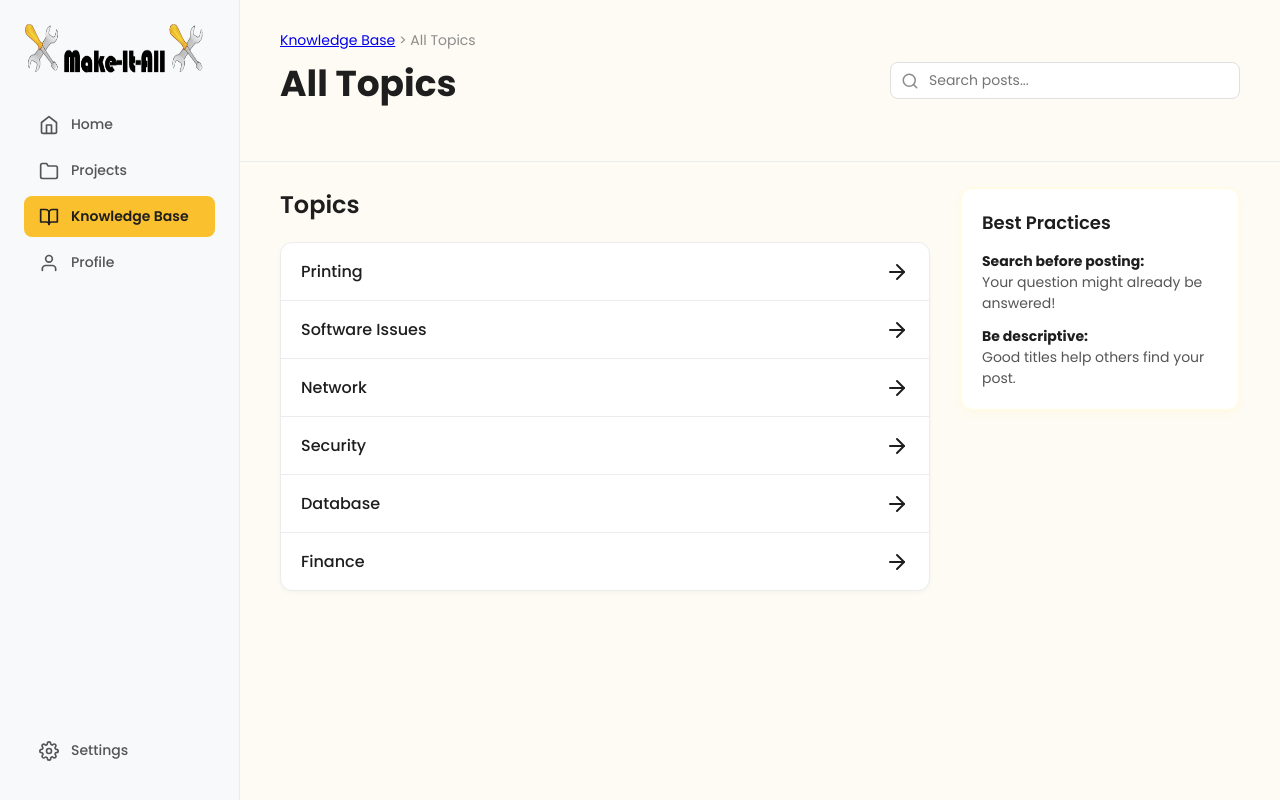
After one commit to I-amour/Team-Proj, a PHP site: page /user/all-topics.html in a window 1280 px wide. The commit adds this page. Run offline with PHP 8.4, Linux system fonts and the light colour scheme.

Commit message:
Saras Changes

```diff
--- /dev/null
+++ b/user/all-topics.html
@@ -0,0 +1,69 @@
+<!DOCTYPE html>
+<html lang="en">
+<head>
+  <meta charset="UTF-8" />
+  <meta name="viewport" content="width=device-width, initial-scale=1.0"/>
+  <title>Make-It-All - All Topics</title>
+  <link rel="stylesheet" href="dashboard.css">
+  <link rel="stylesheet" href="knowledge-base.css">
+  <link rel="preconnect" href="https://fonts.googleapis.com">
+  <link rel="preconnect" href="https://fonts.gstatic.com" crossorigin>
+  <link href="https://fonts.googleapis.com/css2?family=Poppins:wght@400;500;600;700&display=swap" rel="stylesheet">
+  <script src="https://unpkg.com/feather-icons"></script>
+</head>
+<body id="kb-topics-all">
+  <div class="dashboard-container">
+    <nav class="sidebar">
+      <div class="nav-top">
+        <div class="logo-container">
+          <img src="logo.png" alt="Make-It-All Logo" class="logo-icon">
+        </div>
+        <ul class="nav-main">
+          <li><a href="projects.html"><i data-feather="home"></i>Home</a></li>
+          <li><a href="projects.html"><i data-feather="folder"></i>Projects</a></li>
+          <li class="active-parent"><a href="knowledge-base.html"><i data-feather="book-open"></i>Knowledge Base</a></li>
+          <li><a href="#"><i data-feather="user"></i>Profile</a></li>
+        </ul>
+      </div>
+      <div class="nav-footer">
+        <ul>
+          <li><a href="settings.html"><i data-feather="settings"></i>Settings</a></li>
+        </ul>
+      </div>
+    </nav>
+
+    <main class="main-content">
+      <header class="kb-header">
+        <div id="kb-title-container">
+          <!-- JS fills: breadcrumbs + <h1>All Topics</h1> -->
+        </div>
+        <div class="search-bar">
+          <i data-feather="search"></i>
+          <input type="text" placeholder="Search posts...">
+        </div>
+      </header>
+
+      <div class="kb-layout-wrapper">
+        <div class="kb-main-content">
+          <section class="kb-posts">
+            <h2>Topics</h2>
+            <div id="all-topics-list"></div>
+          </section>
+        </div>
+
+        <aside class="kb-sidebar">
+          <div class="kb-sidebar-widget">
+            <h3>Best Practices</h3>
+            <ul class="best-practices-list">
+              <li><strong>Search before posting:</strong> Your question might already be answered!</li>
+              <li><strong>Be descriptive:</strong> Good titles help others find your post.</li>
+            </ul>
+          </div>
+        </aside>
+      </div>
+    </main>
+  </div>
+
+  <script src="app.js"></script>
+</body>
+</html>
--- a/user/app.js
+++ b/user/app.js
@@ -242,13 +242,28 @@ function savePosts() {
     localStorage.setItem('simPosts', JSON.stringify(simPosts));
 }
 
+/* ===========================
+   TOPICS STORE (persist custom topics)
+   =========================== */
+const MAIN_TOPICS = ["Printing", "Software Issues", "Network", "Security", "Database", "Finance"];
+let customTopics = JSON.parse(localStorage.getItem('customTopics')) || [];
 
-// --- 3. PAGE-SPECIFIC LOGIC ---
+function getAllTopics() {
+    return [...MAIN_TOPICS, ...customTopics];
+}
+function saveCustomTopics() {
+    localStorage.setItem('customTopics', JSON.stringify(customTopics));
+}
+
+
+/* ===========================
+   PAGE-SPECIFIC LOGIC
+   =========================== */
 
 /**
  * Renders a list of posts into the container.
  * @param {Array} posts - An array of post objects to render.
- * @param {string} currentUserEmail - The current user's email.
+ * @param {string} currentUserEmail - The email of the current user.
  */
 function renderPostList(posts, currentUserEmail) {
     const postListContainer = document.getElementById('post-list-container');
@@ -266,7 +281,6 @@ function renderPostList(posts, currentUserEmail) {
 
 /**
  * Switches the main KB page to show a specific topic.
- * This is the new function that handles your request.
  * @param {string} topicName - The name of the topic, e.g., "Software Issues".
  * @param {object} currentUser - The current user object.
  */
@@ -289,17 +303,14 @@ function showTopicView(topicName, currentUser) {
         <h1>${topicName}</h1>
     `;
 
-    // 5. Show the "Create Post" button and set its link
-    const createBtnContainer = document.getElementById('kb-actions-container');
-    const createBtn = document.getElementById('create-post-btn-topic');
-    createBtnContainer.style.display = 'block';
-
-    // Pass the topic to the create page via query param
+    // Pass the topic to the create page via query param (FIXED: reference the element directly)
     const createHref = `knowledge-base-create.html?user=${currentUser.email}&topic=${encodeURIComponent(topicName)}`;
-    createBtn.href = createHref;
+    const createBtnEl = document.getElementById('create-post-btn-topic');
+    if (createBtnEl) createBtnEl.href = createHref;
 
     // Also update the "Start new discussion" link in the sidebar
-    document.getElementById('start-discussion-link').href = createHref;
+    const startDiscussionLink = document.getElementById('start-discussion-link');
+    if (startDiscussionLink) startDiscussionLink.href = createHref;
 
     // 6. Update the "Posts" list title and hide tabs
     document.getElementById('posts-list-title').textContent = 'All Posts';
@@ -311,23 +322,106 @@ function showTopicView(topicName, currentUser) {
 }
 
 /**
+ * Renders the topic cards into the grid for the main page ONLY (main topics + Add New Topic).
+ * @param {boolean} showAll If true, render all topics (unused for main page now). If false, render main topics only.
+ * @param {object} currentUser Current user (for click-through)
+ */
+function renderTopicGrid(showAll, currentUser) {
+    const grid = document.getElementById('topic-grid');
+    if (!grid) return;
+
+    // For main page we always show only MAIN_TOPICS
+    const topics = MAIN_TOPICS;
+
+    // Build cards
+    const topicCardsHtml = topics.map(t => `
+        <a href="#" class="topic-card" data-topic="${t}">
+            <i data-feather="${iconForTopic(t)}"></i>
+            <span>${t}</span>
+        </a>
+    `).join('');
+
+    // “Add New Topic” card
+    const addCardHtml = `
+        <a href="#" class="topic-card add-topic-card" id="add-topic-card">
+            <i data-feather="plus"></i>
+            <span>Add New Topic</span>
+        </a>
+    `;
+
+    grid.innerHTML = topicCardsHtml + addCardHtml;
+
+    // Hook up topic clicks
+    grid.querySelectorAll('.topic-card:not(.add-topic-card)').forEach(card => {
+        card.addEventListener('click', (e) => {
+            e.preventDefault();
+            const topicName = card.dataset.topic;
+            showTopicView(topicName, currentUser);
+        });
+    });
+
+    // Hook up Add New Topic
+    const addCard = document.getElementById('add-topic-card');
+    if (addCard) {
+        addCard.addEventListener('click', (e) => {
+            e.preventDefault();
+            const name = prompt('Enter a new topic name:');
+            if (!name) return;
+            const trimmed = name.trim();
+            if (!trimmed) return;
+
+            // prevent duplicates (case-insensitive)
+            if (getAllTopics().some(t => t.toLowerCase() === trimmed.toLowerCase())) {
+                alert('That topic already exists.');
+                return;
+            }
+            customTopics.push(trimmed);
+            saveCustomTopics();
+
+            // Re-render main grid to refresh icons
+            renderTopicGrid(false, currentUser);
+        });
+    }
+
+    feather.replace();
+}
+
+/** Pick an icon per topic (fallback: tag) */
+function iconForTopic(topic) {
+    const map = {
+        "Printing": "printer",
+        "Software Issues": "alert-triangle",
+        "Network": "wifi",
+        "Security": "shield",
+        "Database": "database",
+        "Finance": "shopping-cart"
+    };
+    return map[topic] || "tag";
+}
+
+/**
  * Runs on the Knowledge Base Index page (knowledge-base.html)
  */
  function loadKbIndex(currentUser) {
-    // 1. Render the initial "Popular" posts
-    // For demo, we just show all posts sorted by upvotes
+     // Make sure the Create Post button is visible
+     const createBtn = document.getElementById('create-post-btn-topic');
+     if (createBtn) createBtn.style.display = 'inline-flex';
+
+     // Load and render popular posts
      const popularPosts = [...simPosts].sort((a, b) => b.reactions.up - a.reactions.up);
      renderPostList(popularPosts, currentUser.email);
 
-    // 2. Add click listeners to all topic cards
-    document.querySelectorAll('.topic-card').forEach(card => {
-        card.addEventListener('click', (e) => {
-            e.preventDefault(); // Stop the <a> tag from navigating
-            const topicName = card.dataset.topic; // Get topic from data-topic attribute
-            showTopicView(topicName, currentUser);
-        });
-    });
+     // Render the main topics grid (main topics + Add New Topic)
+     document.body.dataset.topicsView = 'main';
+     renderTopicGrid(false, currentUser);
+
+     // Update "View more topics" link to All Topics page
+     const viewMoreLink = document.getElementById('view-more-topics');
+     if (viewMoreLink) {
+         viewMoreLink.setAttribute('href', 'all-topics.html');
      }
+ }
+
 
 /**
  * Runs on the single Knowledge Base Post page (knowledge-base-post.html)
@@ -467,6 +561,14 @@ if (canReply) {
 function setupCreateForm(currentUser) {
     const createForm = document.getElementById('create-post-form');
 
+    // --- Populate the topics dropdown dynamically (mains + any custom) ---
+    const topicSelect = document.getElementById('post-topic');
+    if (topicSelect) {
+      const allTopics = getAllTopics();
+      topicSelect.innerHTML = '<option value="">Select a topic...</option>' +
+      allTopics.map(t => `<option value="${t}">${t}</option>`).join('');
+    }
+
     // --- NEW: Pre-select topic from URL ---
     const urlParams = new URLSearchParams(window.location.search);
     const topicFromUrl = urlParams.get('topic');
@@ -559,6 +661,56 @@ function loadSettingsPage(currentUser) {
     });
 }
 
+/* ===========================
+   ALL TOPICS PAGE (all-topics.html)
+   =========================== */
+/**
+ * Runs on All Topics page (all-topics.html)
+ * Shows a plain list (no buttons) of all topics: main + custom.
+ */
+ function loadAllTopicsPage(currentUser) {
+   // Title + breadcrumbs
+   const titleContainer = document.getElementById('kb-title-container');
+   if (titleContainer) {
+     titleContainer.innerHTML = `
+       <p class="breadcrumbs">
+         <a href="knowledge-base.html?user=${currentUser.email}">Knowledge Base</a> > All Topics
+       </p>
+       <h1>All Topics</h1>
+     `;
+   }
+
+   // Build clickable rows
+   const listEl = document.getElementById('all-topics-list');
+   if (listEl) {
+     const topics = getAllTopics();
+     if (topics.length === 0) {
+       listEl.innerHTML = '<p>No topics yet.</p>';
+     } else {
+       listEl.innerHTML = topics
+         .map(
+           (t) => `
+           <div class="topic-row" data-topic="${t}">
+             <span class="topic-name">${t}</span>
+             <i data-feather="arrow-right"></i>
+           </div>
+         `
+         )
+         .join('');
+     }
+
+     // Make each row clickable
+     listEl.querySelectorAll('.topic-row').forEach((row) => {
+       row.addEventListener('click', () => {
+         const topicName = row.dataset.topic;
+         sessionStorage.setItem('returnToTopic', topicName);
+         window.location.href = `knowledge-base.html?user=${currentUser.email}`;
+       });
+     });
+   }
+
+   feather.replace();
+ }
 
 document.addEventListener('DOMContentLoaded', () => {
 
@@ -586,6 +738,9 @@ document.addEventListener('DOMContentLoaded', () => {
         setupCreateForm(currentUser);
     } else if (pageId === 'settings-page') {
         loadSettingsPage(currentUser);
+    } else if (pageId === 'kb-topics-all') {
+        // NEW: dedicated "All Topics" page
+        loadAllTopicsPage(currentUser);
     }
 
     // Finally, activate all Feather icons
--- a/user/dashboard.css
+++ b/user/dashboard.css
@@ -43,8 +43,8 @@ body {
 }
 
 .logo-icon {
-    width: 32px;
-    height: 32px;
+    width: 180px;
+    height: 50px;
 }
 
 .sidebar ul {
@@ -94,9 +94,14 @@ body {
 }
 
 .nav-sub li.active a {
-    font-weight: 700;
+    font-weight: 600;
     color: #1E1E1E;
+    background: #FBC02D;         /* yellow highlight */
+    border-radius: 6px;
+    padding: 8px 15px;
+    display: block;
 }
+
 
 /*
 * Main Content
@@ -202,9 +207,9 @@ body {
 .todo-header .task-count { color: #D93025; }
 .todo-header .add-task svg { color: #D93025; }
 
-.inprogress-header { background: #FFFBE5; color: #F9A825; }
-.inprogress-header .task-count { color: #F9A825; }
-.inprogress-header .add-task svg { color: #F9A825; }
+.inprogress-header { background: #FFF4C1; color: #E6A100; }
+.inprogress-header .task-count { color: #E6A100; }
+.inprogress-header .add-task svg { color: #E6A100; }
 
 .review-header { background: #E6F7F0; color: #34A853; }
 .review-header .task-count { color: #34A853; }
@@ -238,7 +243,7 @@ body {
 }
 
 /* Priority Tag Colors */
-.priority.medium { background: #FFFBE5; color: #F9A825; }
+.priority.medium { background: #FFF4C1; color: #E6A100; }
 .priority.urgent { background: #FFEBEB; color: #D93025; }
 .priority.low    { background: #E6F7F0; color: #34A853; }
 
--- a/user/knowledge-base-post.html
+++ b/user/knowledge-base-post.html
@@ -15,7 +15,7 @@
         <nav class="sidebar">
             <div class="nav-top">
                 <div class="logo-container">
-                    <img src="logo.png" alt="Make-It-All Logo" class="logo-icon"> <strong>Make-It-All</strong>
+                    <img src="logo.png" alt="Make-It-All Logo" class="logo-icon">
                 </div>
                 <ul class="nav-main">
                     <li><a href="projects.html"><i data-feather="home"></i>Home</a></li>
--- a/user/knowledge-base.css
+++ b/user/knowledge-base.css
@@ -10,6 +10,10 @@
 }
 
 .kb-header {
+    display: flex;
+    align-items: center;
+    justify-content: space-between;
+    flex-wrap: wrap;
     padding: 30px 40px;
     border-bottom: 1px solid #EAECEE;
 }
@@ -26,34 +30,44 @@
     margin: 0;
 }
 
-.search-bar {
-    max-width: 400px;
+/* Header actions (Search + Create button aligned right) */
+.kb-header-actions {
+    display: flex;
+    align-items: center;
+    gap: 15px;
+}
+
+.kb-header .search-bar {
+    display: flex;
+    align-items: center;
+    gap: 8px;
+    background: #fff;
+    border: 1px solid #E0E0E0;
+    border-radius: 8px;
+    padding: 6px 10px;
+    width: 350px;
     position: relative;
 }
 
-.search-bar svg {
-    position: absolute;
-    left: 15px;
-    top: 50%;
-    transform: translateY(-50%);
+.kb-header .search-bar svg {
+    position: static;
+    transform: none;
     color: #8C8C8C;
-    width: 20px;
-    height: 20px;
+    width: 18px;
+    height: 18px;
 }
 
-.search-bar input {
-    width: 100%;
-    padding: 12px 15px 12px 45px;
-    border-radius: 8px;
-    border: 1px solid #EAECEE;
+.kb-header .search-bar input {
+    border: none;
+    outline: none;
+    flex: 1;
     font-family: 'Poppins', sans-serif;
     font-size: 14px;
-    background: #F8F9FA;
+    background: transparent;
 }
-.search-bar input:focus {
-    outline: 2px solid #FBC02D;
-    background: #fff;
-    border-color: #FBC02D;
+
+.kb-header-actions .create-post-btn {
+    margin-bottom: 0;
 }
 
 /* --- KB Index Page --- */
@@ -246,11 +260,10 @@
     color: #555;
     margin: 0 0 15px 0;
     line-height: 1.5;
-    /* Truncate long text */
     overflow: hidden;
     text-overflow: ellipsis;
     display: -webkit-box;
-    -webkit-line-clamp: 2; /* 2 lines max */
+    -webkit-line-clamp: 2;
     line-clamp: 2;
     -webkit-box-orient: vertical;
 }
@@ -321,7 +334,7 @@
 
 .kb-sidebar-widget {
     background: #fff;
-    border: 2px solid #FFFBE5; /* Yellow border from image */
+    border: 2px solid #FFFBE5;
     border-radius: 12px;
     padding: 20px;
     margin-bottom: 20px;
@@ -392,13 +405,12 @@
     font-size: 16px;
     line-height: 1.7;
     color: #333;
-    /* Don't truncate text on single post view */
     -webkit-line-clamp: unset;
     line-clamp: unset;
-    white-space: pre-wrap; /* Preserves line breaks */
+    white-space: pre-wrap;
 }
 #post-full-content .post-card-body h3 {
-    display: none; /* Hide title, it's in the main H1 */
+    display: none;
 }
 
 .post-replies-section {
@@ -528,7 +540,7 @@
 
 .kb-actions {
     padding: 0 40px;
-    margin-top: -10px; /* Pulls it up closer to the header */
+    margin-top: -10px;
     margin-bottom: 10px;
 }
 
@@ -551,10 +563,9 @@
 }
 
 .settings-card .form-group {
-    max-width: 500px; /* Limit width of form fields */
+    max-width: 500px;
 }
 
-/* Style for read-only fields */
 .settings-card input:disabled {
     background: #F8F9FA;
     color: #8C8C8C;
@@ -611,3 +622,53 @@
     width: 20px;
     height: 20px;
 }
+/* === Fix: Create Post page header alignment === */
+body#kb-create .kb-header {
+    display: block;            /* stack title + breadcrumbs vertically */
+    text-align: left;          /* left-align everything */
+}
+
+body#kb-create .kb-header h1 {
+    margin-top: 10px;
+}
+
+/* --- All Topics Page Styling --- */
+#all-topics-list {
+  background: #fff;
+  border: 1px solid #EAECEE;
+  border-radius: 12px;
+  overflow: hidden;
+  box-shadow: 0 2px 4px rgba(0,0,0,0.03);
+}
+
+.topic-row {
+  display: flex;
+  align-items: center;
+  justify-content: space-between;
+  padding: 16px 20px;
+  font-size: 16px;
+  font-weight: 500;
+  color: #1E1E1E;
+  border-bottom: 1px solid #EAECEE;
+  cursor: pointer;
+  transition: background 0.2s ease;
+}
+
+.topic-row:last-child {
+  border-bottom: none;
+}
+
+.topic-row:hover {
+  background: #FFFBE5;
+}
+
+.topic-row i {
+  color: #8C8C8C;
+  width: 18px;
+  height: 18px;
+}
+
+/* --- All Topics Page Spacing Fix --- */
+body#kb-topics-all .kb-layout-wrapper {
+  margin-top: 25px; /* shifts the whole content down slightly */
+}
--- a/user/projects.html
+++ b/user/projects.html
@@ -16,7 +16,7 @@
         <nav class="sidebar">
             <div class="nav-top">
                 <div class="logo-container">
-                    <img src="../logo.png" alt="Make-It-All Logo" class="logo-icon"> <strong>Make-It-All</strong>
+                    <img src="../logo.png" alt="Make-It-All Logo" class="logo-icon">
                 </div>
                 <ul class="nav-main">
     <li><a href="projects.html?user=team_member"><i data-feather="home"></i>Home</a></li> <li class="active-parent">
--- a/user/settings.html
+++ b/user/settings.html
@@ -15,7 +15,7 @@
         <nav class="sidebar">
             <div class="nav-top">
                 <div class="logo-container">
-                    <img src="logo.png" alt="Make-It-All Logo" class="logo-icon"> <strong>Make-It-All</strong>
+                    <img src="logo.png" alt="Make-It-All Logo" class="logo-icon">
                 </div>
                 <ul class="nav-main">
                     <li><a href="projects.html"><i data-feather="home"></i>Home</a></li>
```
Also changed, not shown: user/knowledge-base-create.html (+9 -15 lines), user/knowledge-base.html (+17 -38 lines). Lines whose indentation alone changed are shown as unchanged.
